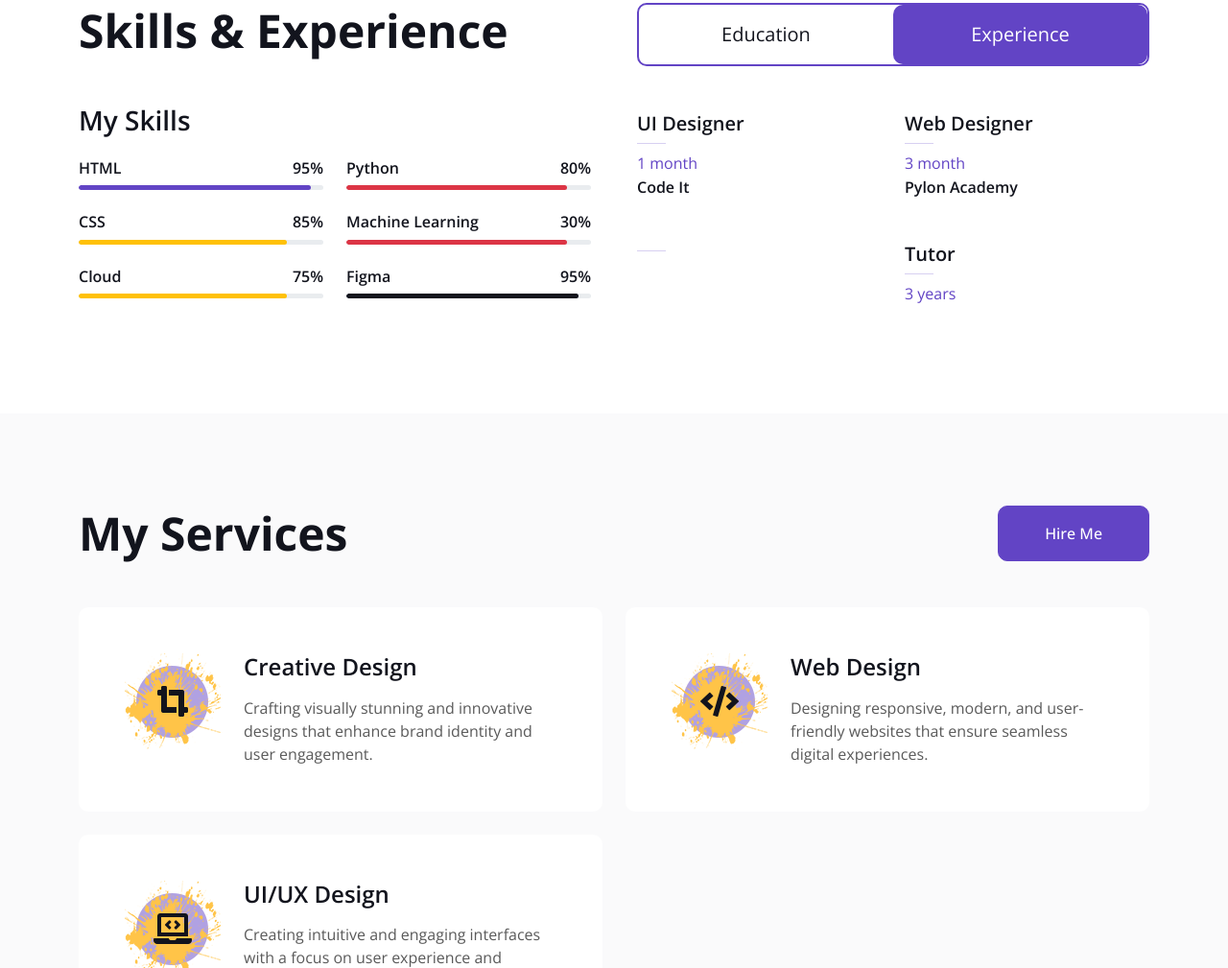
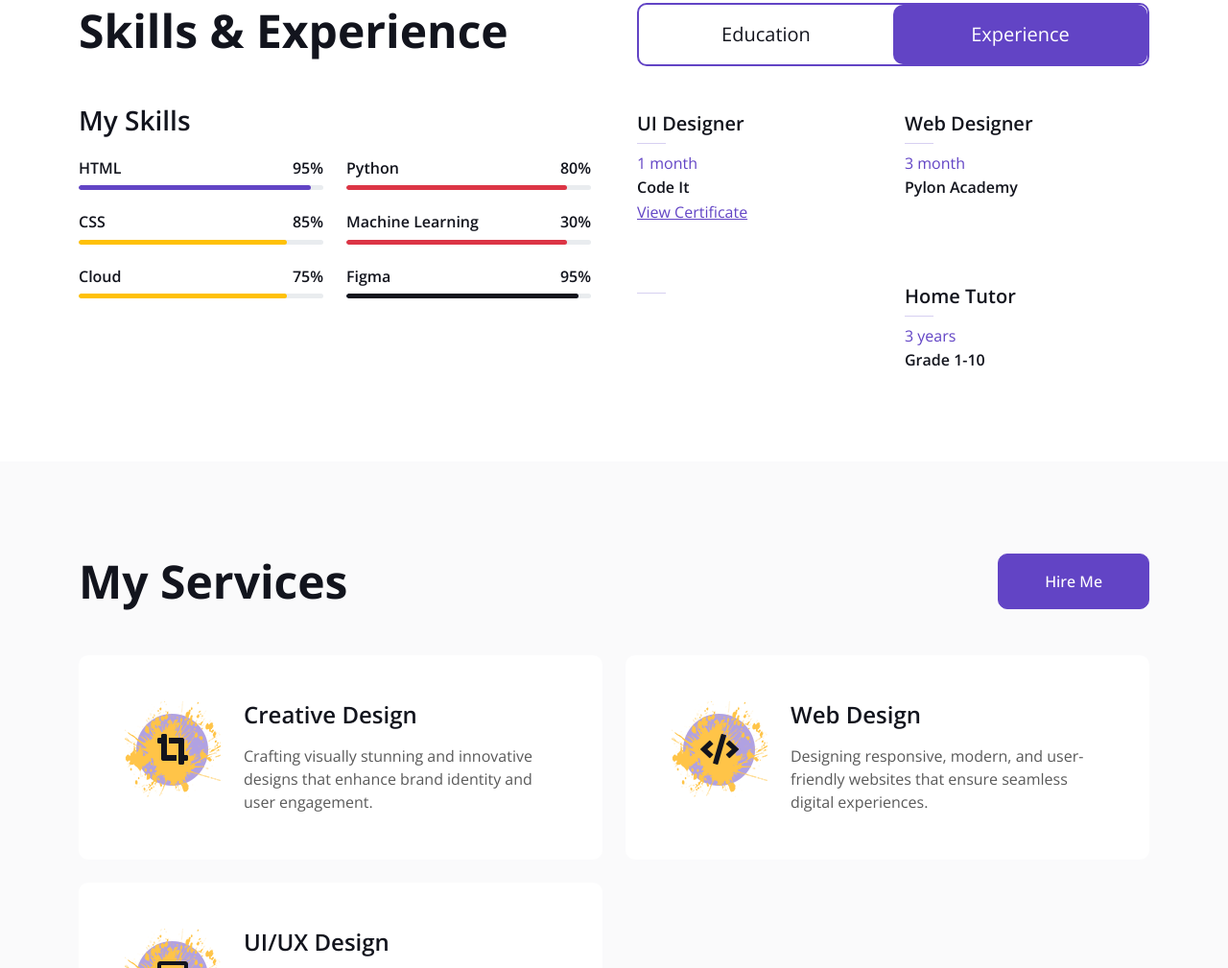
Before and after one commit to rajinachaudhari/portfolio, a plain HTML site: page index.html in a window 1280 px wide. Shown: the part 1361-2370 px from the top of the page at 96% size. Drawn offline with nearby package versions, Linux system fonts and the light colour scheme.

Commit message:
Update index.html

```diff
--- a/index.html
+++ b/index.html
@@ -252,6 +252,11 @@
                                     <hr class="text-primary my-2">
                                     <p class="text-primary mb-1">1 month</p>
                                     <h6 class="mb-0">Code It</h6>
+                                    <p class="mt-1">
+                                        <a href="https://drive.google.com/file/d/1AAjXRLNo1NTN-aQ8u49Z0Tr3glHw5wIR/view?usp=sharing" target="_blank" class="text-decoration-underline text-primary">
+                                            View Certificate
+                                        </a>
+                                    </p>
                                 </div>
 
                                 <div class="col-sm-6">
@@ -269,10 +274,10 @@
                                 </div>
 
                                 <div class="col-sm-6">
-                                    <h5>Tutor</h5>
+                                   <h5> Home Tutor</h5>
                                     <hr class="text-primary my-2">
                                     <p class="text-primary mb-1">3 years</p>
-
+                                    <h6 class="mb-0">Grade 1-10</h6>
                                 </div>
 
                             </div>
```
